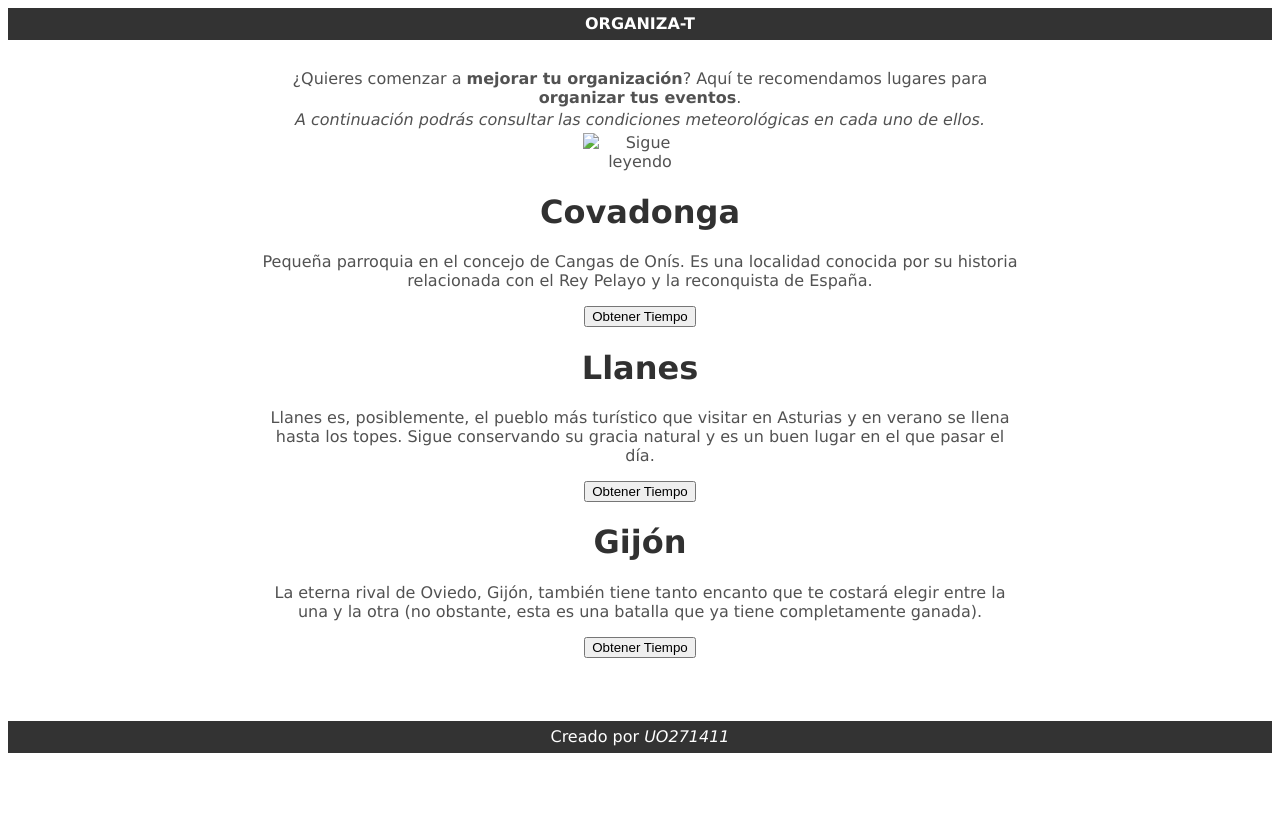
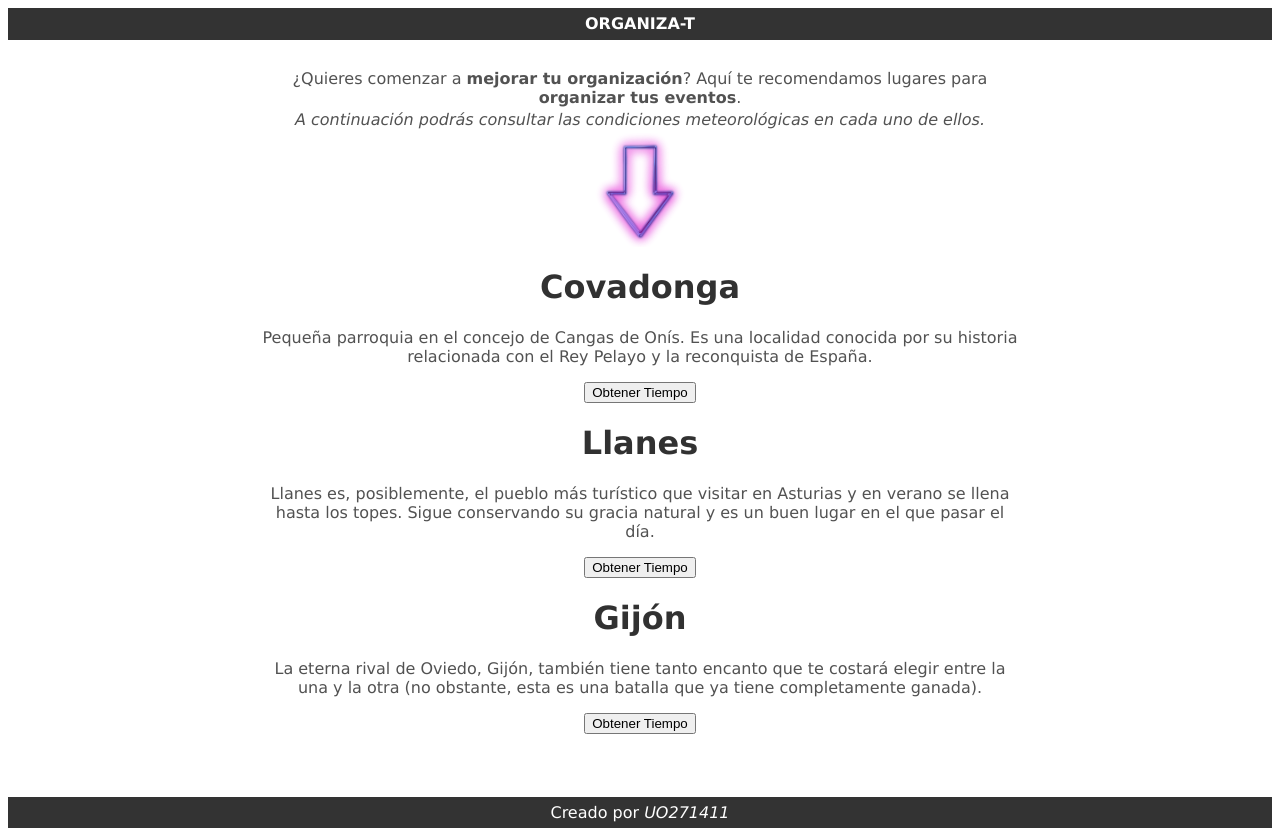
Before and after one commit to UO271411/SEWProyecto, a plain HTML site: page XML/lugares.html in a window 1280 px wide. Before the commit the page ends 800 px from the top, so only its background shows below. Drawn offline with nearby package versions, Linux system fonts and the light colour scheme.

Commit message:
Update lugares.html

```diff
--- a/XML/lugares.html
+++ b/XML/lugares.html
@@ -22,7 +22,7 @@
             <div>
                 <em>A continuaci&oacute;n podr&aacute;s consultar las condiciones meteorol&oacute;gicas en cada uno de ellos.</em>
             </div>
-            <img class="small" src="multimedia/img/flecha-abajo.PNG" alt="Sigue leyendo">
+            <img class="small" src="../multimedia/img/flecha-abajo.PNG" alt="Sigue leyendo">
             <div>
                 <div>
                     <h1 id="titulo1">Titulo1</h1>
```
